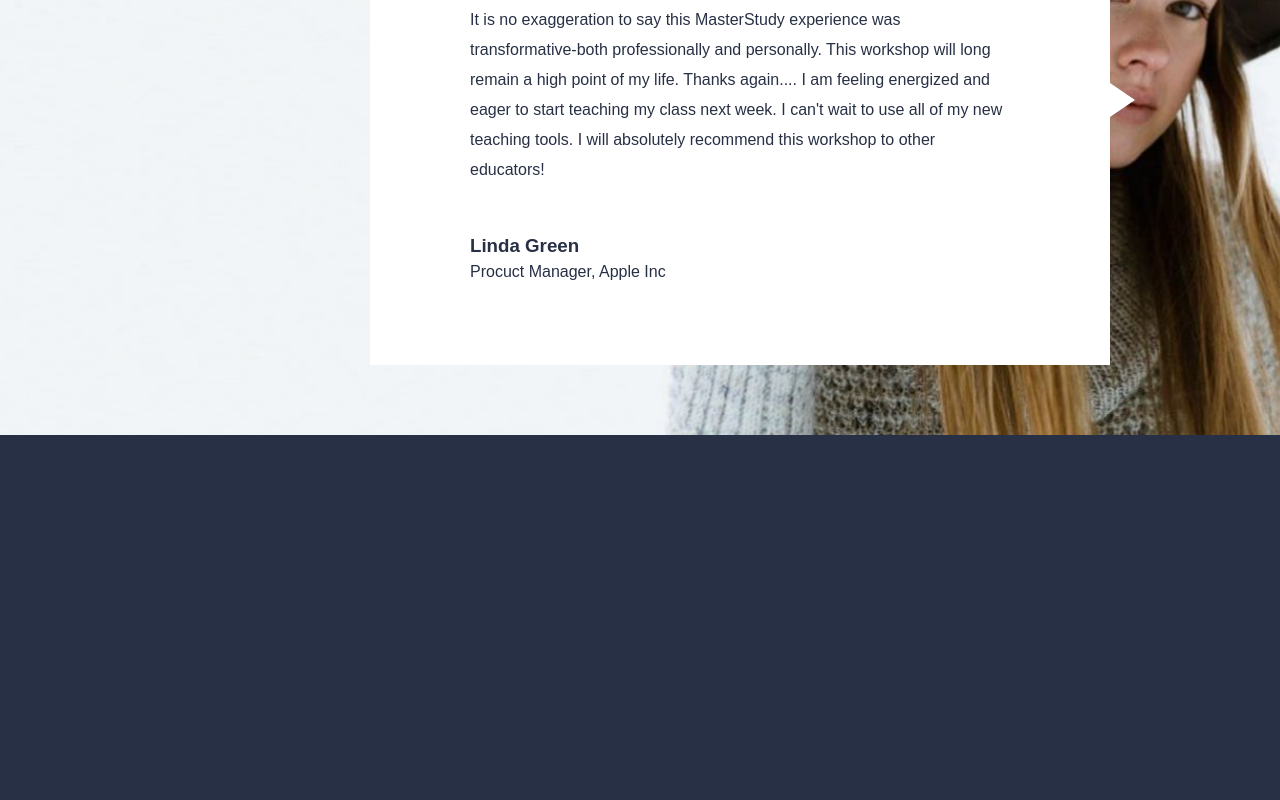
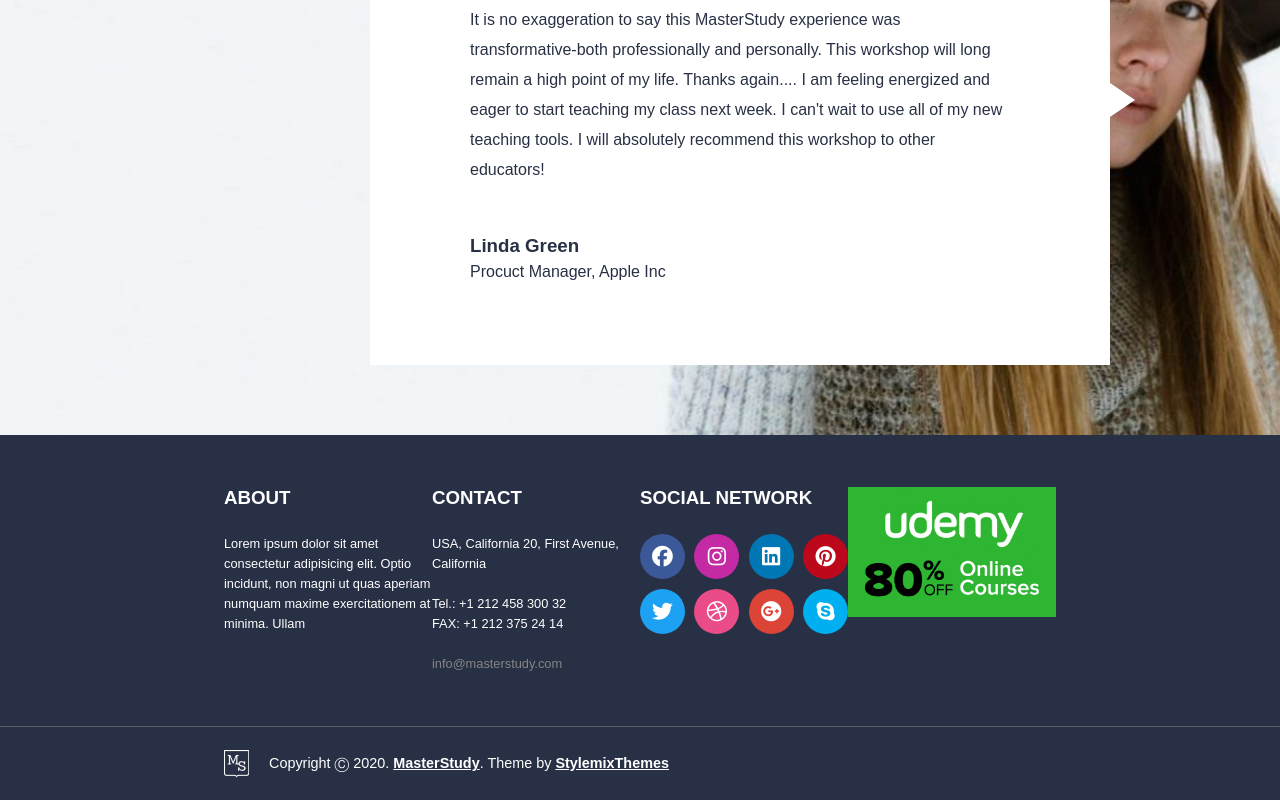
Before and after one commit to Stanghi/proj-html-vuejs, a Vue app: page / in a window 1280 px wide. Shown: the part 6067-6867 px from the top of the page. Built offline with nearby package versions, Linux system fonts and the light colour scheme.

Commit message:
add footer

```diff
--- a/src/AppFooter.vue
+++ b/src/AppFooter.vue
@@ -6,7 +6,83 @@ export default {
 
 <template>
     <footer>
-        <div class="about"></div>
+        <div class="footer-top">
+            <div class="container">
+                <div class="about">
+                    <h3>About</h3>
+                    <p>
+                        Lorem ipsum dolor sit amet consectetur adipisicing elit. Optio incidunt, non
+                        magni ut quas aperiam numquam maxime exercitationem at minima. Ullam
+                    </p>
+                </div>
+                <div class="contact">
+                    <h3>contact</h3>
+                    <p>USA, California 20, First Avenue, California</p>
+                    <div>
+                        <p>Tel.: +1 212 458 300 32</p>
+                        <p>FAX: +1 212 375 24 14</p>
+                    </div>
+                    <p><a href="#">info@masterstudy.com</a></p>
+                </div>
+                <div class="social">
+                    <h3>social network</h3>
+                    <div class="circles">
+                        <div class="circle fb">
+                            <a href="#">
+                                <i class="fa-brands fa-facebook"></i>
+                            </a>
+                        </div>
+                        <div class="circle ins">
+                            <a href="#">
+                                <i class="fa-brands fa-instagram"></i>
+                            </a>
+                        </div>
+                        <div class="circle li">
+                            <a href="#">
+                                <i class="fa-brands fa-linkedin"></i>
+                            </a>
+                        </div>
+                        <div class="circle pin">
+                            <a href="#">
+                                <i class="fa-brands fa-pinterest"></i>
+                            </a>
+                        </div>
+                        <div class="circle twi">
+                            <a href="#">
+                                <i class="fa-brands fa-twitter"></i>
+                            </a>
+                        </div>
+                        <div class="circle dri">
+                            <a href="#">
+                                <i class="fa-brands fa-dribbble"></i>
+                            </a>
+                        </div>
+                        <div class="circle gplus">
+                            <a href="#">
+                                <i class="fa-brands fa-google-plus"></i>
+                            </a>
+                        </div>
+                        <div class="circle sky">
+                            <a href="#">
+                                <i class="fa-brands fa-skype"></i>
+                            </a>
+                        </div>
+                    </div>
+                </div>
+                <div class="image">
+                    <img src="./assets/images/percent.jpg" alt="percent" />
+                </div>
+            </div>
+        </div>
+        <div class="footer-bottom container">
+            <div>
+                <img src="./assets/images/f-logo.png" alt="logo" />
+            </div>
+            <p>
+                Copyright Ⓒ 2020. <span><a href="#">MasterStudy</a> </span>. Theme by
+                <span><a href="">StylemixThemes</a> </span>
+            </p>
+        </div>
     </footer>
 </template>
 
@@ -15,6 +91,126 @@ export default {
 
 footer {
     height: 365px;
+    color: $white;
     background-color: $violet;
+
+    .container {
+        width: 65%;
+        margin: 0 auto;
+    }
+
+    .footer-top {
+        display: flex;
+        align-items: center;
+        height: 80%;
+        border-bottom: 1px solid #576066;
+
+        .container {
+            display: flex;
+            justify-content: space-between;
+        }
+
+        .about,
+        .contact,
+        .social,
+        .image {
+            width: 270px;
+
+            h3 {
+                text-transform: uppercase;
+                margin-bottom: 25px;
+            }
+
+            p {
+                line-height: 20px;
+                font-size: 0.8rem;
+            }
+
+            img {
+                width: 100%;
+            }
+        }
+
+        .contact {
+            div {
+                margin: 20px 0;
+            }
+            a {
+                text-decoration: none;
+                color: $text-gray;
+            }
+        }
+
+        .social .circles {
+            display: flex;
+            justify-content: space-between;
+            flex-wrap: wrap;
+            max-width: 215px;
+
+            .circle {
+                display: flex;
+                justify-content: center;
+                align-items: center;
+                font-size: 1.3rem;
+                width: 45px;
+                height: 45px;
+                border-radius: 50%;
+                margin-bottom: 10px;
+
+                a {
+                    text-decoration: none;
+                    color: $white;
+                }
+            }
+
+            .fb {
+                background-color: #3b5998;
+            }
+            .ins {
+                background-color: #c32aa3;
+            }
+            .li {
+                background-color: #0077b5;
+            }
+            .pin {
+                background-color: #bd081c;
+            }
+            .twi {
+                background-color: #1da1f2;
+            }
+            .dri {
+                background-color: #ea4c89;
+            }
+            .gplus {
+                background-color: #db4437;
+            }
+            .sky {
+                background-color: #00aff0;
+            }
+        }
+    }
+
+    .footer-bottom {
+        display: flex;
+        align-items: center;
+        height: 20%;
+        font-size: 0.9rem;
+
+        div {
+            display: flex;
+            align-items: center;
+            width: 25px;
+            margin-right: 20px;
+
+            img {
+                width: 100%;
+            }
+        }
+
+        a {
+            font-weight: bold;
+            color: $white;
+        }
+    }
 }
 </style>
```
